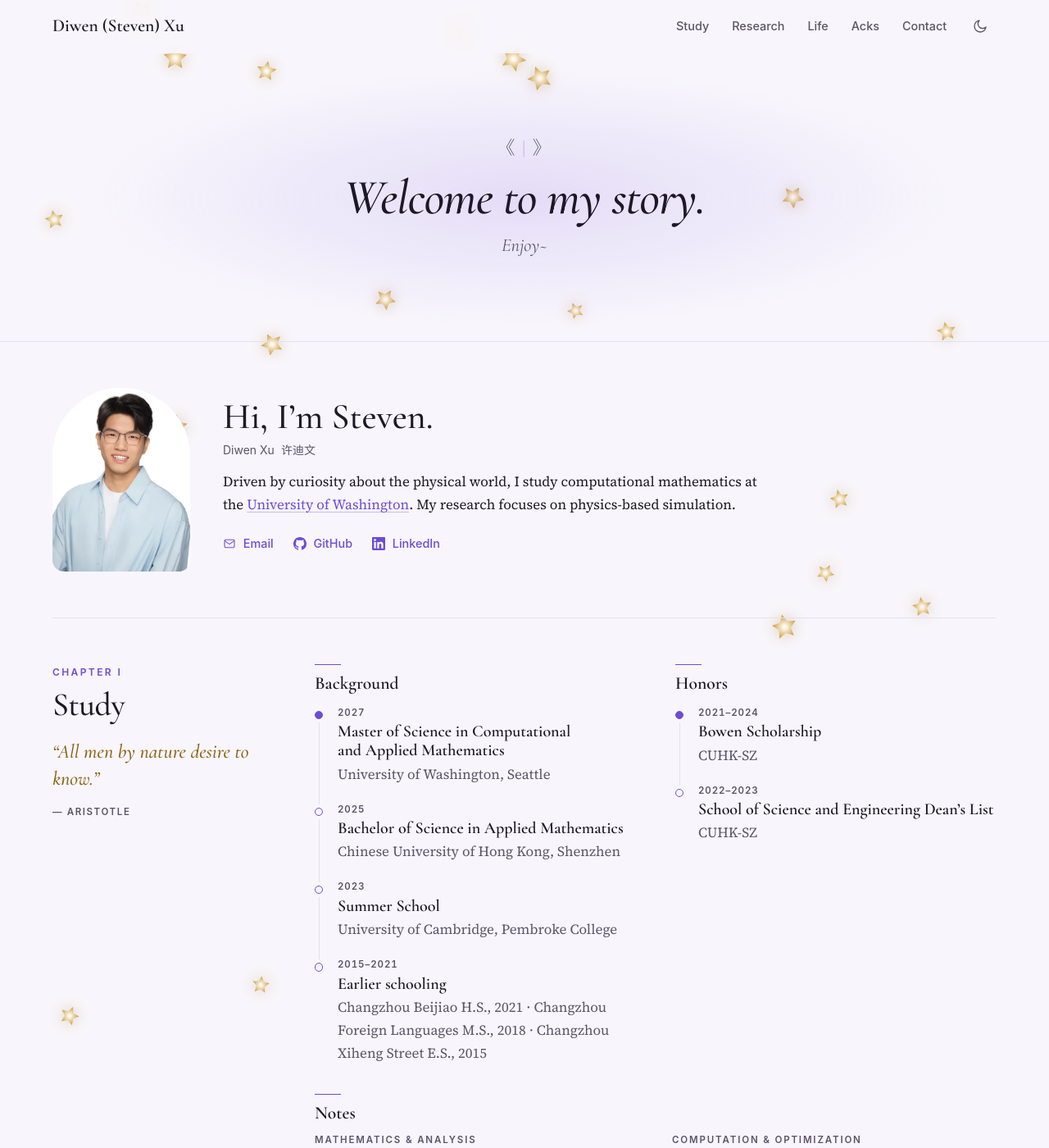
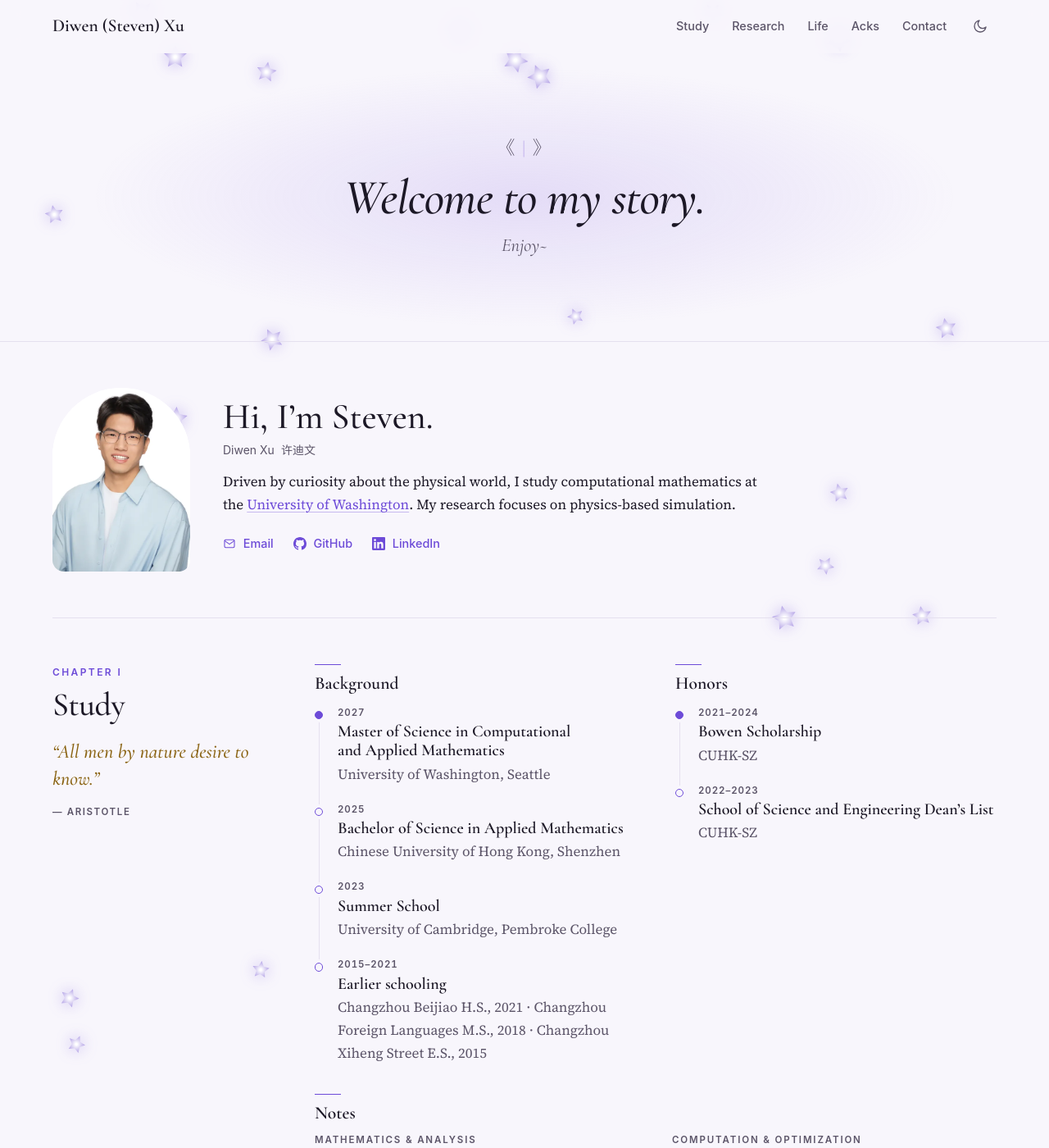
Before and after one commit to RWBY-Aloupeep/RWBY-Aloupeep.github.io, a Jekyll site: the page built from _pages/home.md, in a window 1280 px wide and 1400 px high. Shown: the whole window at 82% size. Built offline with Jekyll 4.4.1, drawn with Linux system fonts in a browser that asks for light colours.

Commit message:
Restore the violet stars and add CAD and CAE to research interests
Only the chapter epigraphs stay gold.

Co-Authored-By: Claude Opus 5.5 <noreply@anthropic.com>
Claude-Session: https://claude.ai/code/session_0142BzVxEFKCMC6FGj6Pn8sg

```diff
--- a/_sass/_tokens.scss
+++ b/_sass/_tokens.scss
@@ -17,13 +17,13 @@ $bp-lg: 880px;
   --text-faint: #857d98;
   --line: #241f2e;
   --accent: #b69cff;
-  --gold: #dcb76e; // the quotes and the stars
+  --gold: #dcb76e; // the chapter epigraphs
   --accent-line: rgba(182, 156, 255, 0.4);
   --accent-soft: rgba(182, 156, 255, 0.1);
   --hero-glow: rgba(126, 104, 196, 0.22);
-  --star-core: #fff8e8;
-  --star-edge: #d4a94f;
-  --star-glow: rgba(232, 190, 110, 0.75);
+  --star-core: #f6f3ff;
+  --star-edge: #9d93c4;
+  --star-glow: rgba(196, 177, 255, 0.8);
   --shadow: 0 1px 2px rgba(0, 0, 0, 0.3), 0 10px 30px rgba(0, 0, 0, 0.35);
 }
 
@@ -42,9 +42,9 @@ $bp-lg: 880px;
   --accent-line: rgba(109, 75, 216, 0.35);
   --accent-soft: rgba(109, 75, 216, 0.08);
   --hero-glow: rgba(150, 120, 230, 0.2);
-  --star-core: #fffaf0;
-  --star-edge: #c99a3c;
-  --star-glow: rgba(176, 128, 40, 0.4);
+  --star-core: #ffffff;
+  --star-edge: #b3a2e6;
+  --star-glow: rgba(109, 75, 216, 0.35);
   --shadow: 0 1px 2px rgba(28, 24, 38, 0.04), 0 10px 30px rgba(28, 24, 38, 0.08);
 }
 
```
Also changed, not shown: _chapters/research.md (+2 -0 lines).
